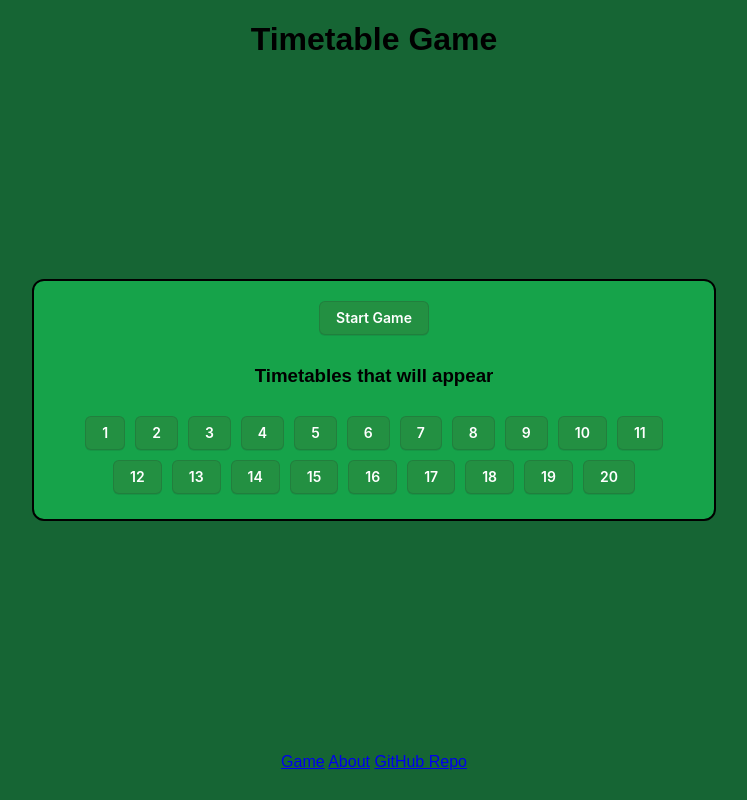
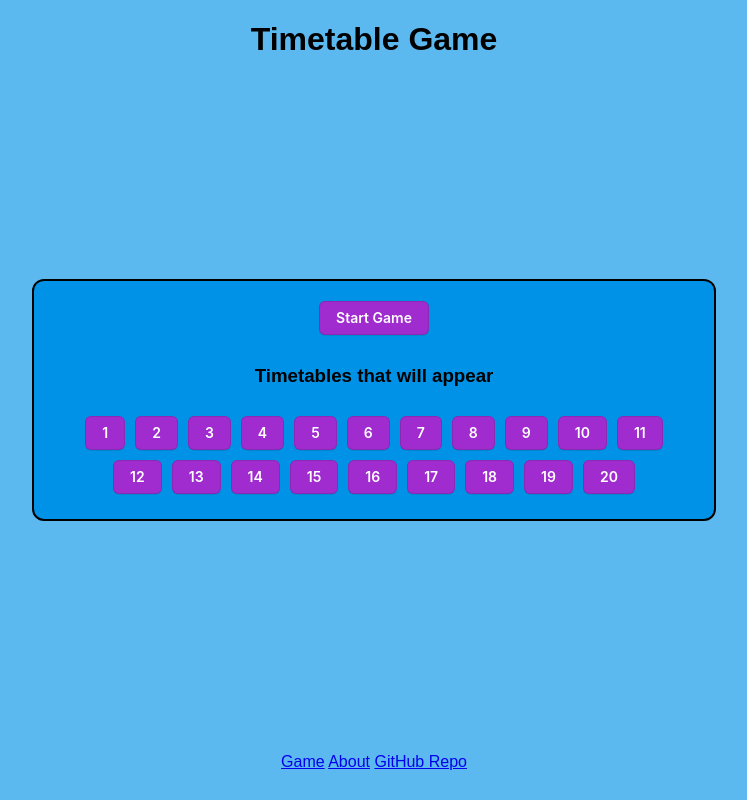
Before and after one commit to VulcanWM/timetable-game, a SvelteKit app: page / in a window 1280 px wide. Shown: the whole page, without its empty margins (266-1013 px from the left). Built offline with nearby package versions, Linux system fonts and the light colour scheme.

Commit message:
added styling, changed theme to blue

```diff
--- a/src/app.css
+++ b/src/app.css
@@ -1,12 +1,12 @@
 body {
-    background-color: #166534;
-    font-family: 'Secular One', sans-serif;
+    background-color: #5cb9ef;
+    font-family: 'Poppins', sans-serif;
     text-align: center;
 }
 
 button {
     appearance: none;
-    background-color: #239042;
+    background-color: #a02bce;
     border: 1px solid rgba(27, 31, 35, .15);
     border-radius: 6px;
     box-shadow: rgba(27, 31, 35, .1) 0 1px 0;
@@ -36,21 +36,21 @@ button {
   }
 
   button:hover {
-    background-color: #20833c;
+    background-color: #d249f4;
   }
 
   button:focus {
-    box-shadow: rgba(46, 164, 79, .4) 0 0 0 3px;
+    box-shadow: rgba(11, 169, 227, 0.4) 0 0 0 3px;
     outline: none;
   }
 
   button:active {
-    background-color: #1d7235;
+    background-color: #d249f4;
     box-shadow: rgba(20, 70, 32, .2) 0 1px 0 inset;
   }
 
   #main {
-    background-color: #16a34a;
+    background-color: #0092E6;
     position: absolute;
     left: 50%;
     top: 50%;
@@ -98,3 +98,7 @@ button {
     transform: translate(-50%, -50%);
     margin: 0 auto;
 }
+
+#main::-webkit-scrollbar {
+  width: 0 !important
+  }
--- a/src/routes/+page.svelte
+++ b/src/routes/+page.svelte
@@ -123,9 +123,10 @@
 	width: 90%;
 	margin: 10px;
 	color: black;
-	background-color: white;
 	border: 1px solid black;
 	text-align: center;
+	font-weight: bold;
+	opacity: 1;
 }
 
 .timetable {
```
